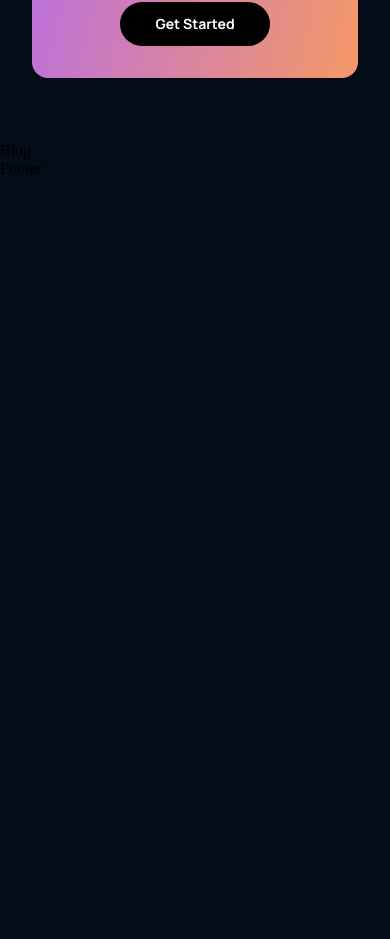
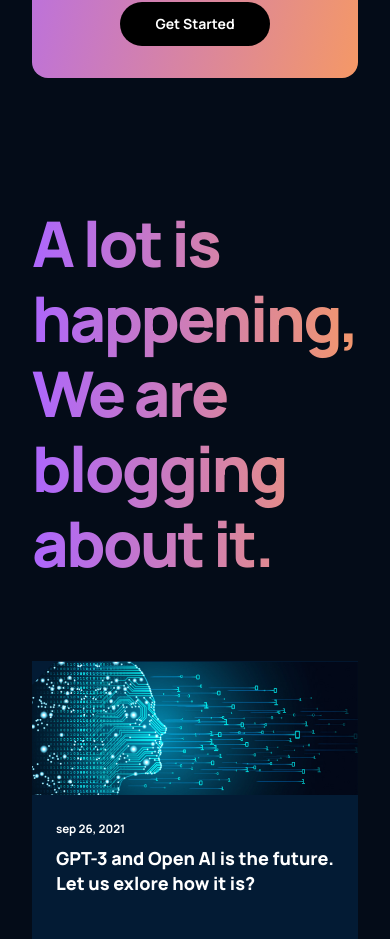
Before and after one commit to hasib9-99/gpt-_3, a React (Create React App) app: page / in a window 390 px wide. Shown: the part 4578-5517 px from the top of the page. Before the commit the page ends 4756 px from the top, so only its background shows below. Built offline with nearby package versions, Linux system fonts and the light colour scheme.

Commit message:
blog and article part

```diff
--- a/src/components/article/Article.jsx
+++ b/src/components/article/Article.jsx
@@ -1,11 +1,19 @@
 import React from 'react'
 import './article.css'
 
-const Article = () => {
+const Article = ({ imgUrl, date, title }) => {
   return (
-    <div>
-        Article
-
+    <div className='gpt3__blog-container_article'>
+      <div className='gpt3__blog-container_article-image'>
+        <img src={imgUrl} alt="blog image" />
+      </div>
+      <div className='gpt3__blog-container_article-content'>
+        <div>
+          <p>{date}</p>
+          <h3>{title}</h3>
+        </div>
+        <p>Read Full Article</p>
+      </div>
     </div>
   )
 }
--- a/src/components/article/article.css
+++ b/src/components/article/article.css
@@ -0,0 +1,58 @@
+.gpt3__blog-container_article {
+    width: 100%;
+    height: 100%;
+
+    display: flex;
+    flex-direction: column;
+    background: var(--color-footer);
+}
+
+.gpt3__blog-container_article-image {
+    width: 100%;
+    height: 100%;
+    background: var(--color-footer);
+}
+.gpt3__blog-container_article-image img {
+    width: 100%;
+    height: 100%;
+}
+
+.gpt3__blog-container_article-content {
+    display: flex;
+    flex-direction: column;
+    justify-content: space-between;
+
+    padding: 1rem 1.5rem;
+}
+
+.gpt3__blog-container_article-content p {
+    font-family: var(--font-family);
+    font-weight: bold;
+    font-size: 11.649px;
+    line-height: 35px;
+    color: #FFFFFF;
+}
+
+.gpt3__blog-container_article-content h3 {
+    font-family: var(--font-family);
+    font-weight: 800;
+    font-size: 25.11px;
+    line-height: 30px;
+    color: #FFFFFF;
+
+    margin-bottom: 5rem;
+    cursor: pointer;
+}
+
+.gpt3__blog-container_article-content p:last-child {
+    cursor: pointer;
+}
+
+@media screen and (max-width: 550px) {
+    .gpt3__blog-container_article-content h3{
+        font-size: 18px;
+        line-height: 25px;
+
+    }
+
+}
--- a/src/containers/blog/Blog.jsx
+++ b/src/containers/blog/Blog.jsx
@@ -1,8 +1,27 @@
-import React from 'react'
-import './blog.css'
+import React from 'react';
+import { Article } from '../../components';
+import { blog01, blog02, blog03, blog04, blog05 } from './import';
+import './blog.css';
+
+
 const Blog = () => {
   return (
-    <div>Blog</div>
+    <div className='gpt3__blog section__padding'>
+      <div className='gpt3__blog-heading'>
+        <h1 className='gradient__text'>A lot is happening, We are blogging about it.</h1>
+      </div>
+      <div className='gpt3__blog-container'>
+        <div className='gpt3__blog-container_groupA'>
+        <Article imgUrl={blog01} date=" sep 26, 2021" title="GPT-3 and Open  AI is the future. Let us exlore how it is?" />
+        </div>
+        <div className='gpt3__blog-container_groupB'>
+        <Article imgUrl={blog02} date=" sep 26, 2021" title="GPT-3 and Open  AI is the future. Let us exlore how it is?" />
+        <Article imgUrl={blog03} date=" sep 26, 2021" title="GPT-3 and Open  AI is the future. Let us exlore how it is?" />
+        <Article imgUrl={blog04} date=" sep 26, 2021" title="GPT-3 and Open  AI is the future. Let us exlore how it is?" />
+        <Article imgUrl={blog05} date=" sep 26, 2021" title="GPT-3 and Open  AI is the future. Let us exlore how it is?" />
+        </div>
+      </div>
+    </div>
   )
 }
 
--- a/src/containers/blog/blog.css
+++ b/src/containers/blog/blog.css
@@ -0,0 +1,84 @@
+ .gpt3__blog {
+    display: flex;
+    flex-direction: column;
+
+ }
+
+ .gpt3__blog-heading {
+    width: 100%;
+    text-align: left;
+
+    margin-bottom: 5rem;
+
+
+ }
+
+ .gpt3__blog-heading h1 {
+    font-family: var(--font-family);
+    font-weight: 800;
+    font-size: 63px;
+    line-height: 75px;
+    letter-spacing: -0.04em;
+
+ }
+ .gpt3__blog-container {
+    display: flex;
+    flex-direction: row;
+
+ }
+
+ .gpt3__blog-container_groupA {
+    flex: 0.75;
+    margin-right: 2rem;
+ }
+
+ .gpt3__blog-container_groupB {
+    flex: 1;
+
+    display: grid;
+    grid-template-columns: repeat(2, 1fr);
+    grid-gap: 2rem;
+ }
+
+
+ @media screen and (max-width: 990px) {
+    .gpt3__blog-container{
+        flex-direction: column-reverse;
+    }
+
+    .gpt3__blog-container_groupA {
+       margin: 2rem 0;
+    }
+    .gpt3__blog-container_groupA .gpt3__blog-container_article {
+       width: 48%;
+
+    }
+
+    .gpt3__blog-container_groupA .gpt3__blog-container_article-image {
+       height: 250px;
+
+    }
+ }
+
+ @media screen and (max-width: 700px) {
+    .gpt3__blog-container_groupB {
+       grid-template-columns: repeat(1, 1fr);
+    }
+    .gpt3__blog-container_groupA .gpt3__blog-container_article {
+        width: 100%;
+
+     }
+
+    .gpt__blog-heading h1 {
+        font-size: 46px;
+        line-height: 52px;
+    }
+
+ }
+
+ @media screen and (max-width: 550px) {
+    .gpt__blog-heading h1 {
+        font-size: 46px;
+        line-height: 52px;
+    }
+ }
--- /dev/null
+++ b/src/containers/blog/import.jsx
@@ -0,0 +1,13 @@
+import blog01 from '../../assets/blog01.png';
+import blog02 from '../../assets/blog02.png';
+import blog03 from '../../assets/blog03.png';
+import blog04 from '../../assets/blog04.png';
+import blog05 from '../../assets/blog05.png';
+
+export {
+    blog01,
+    blog02,
+    blog03,
+    blog04,
+    blog05,
+}
```
